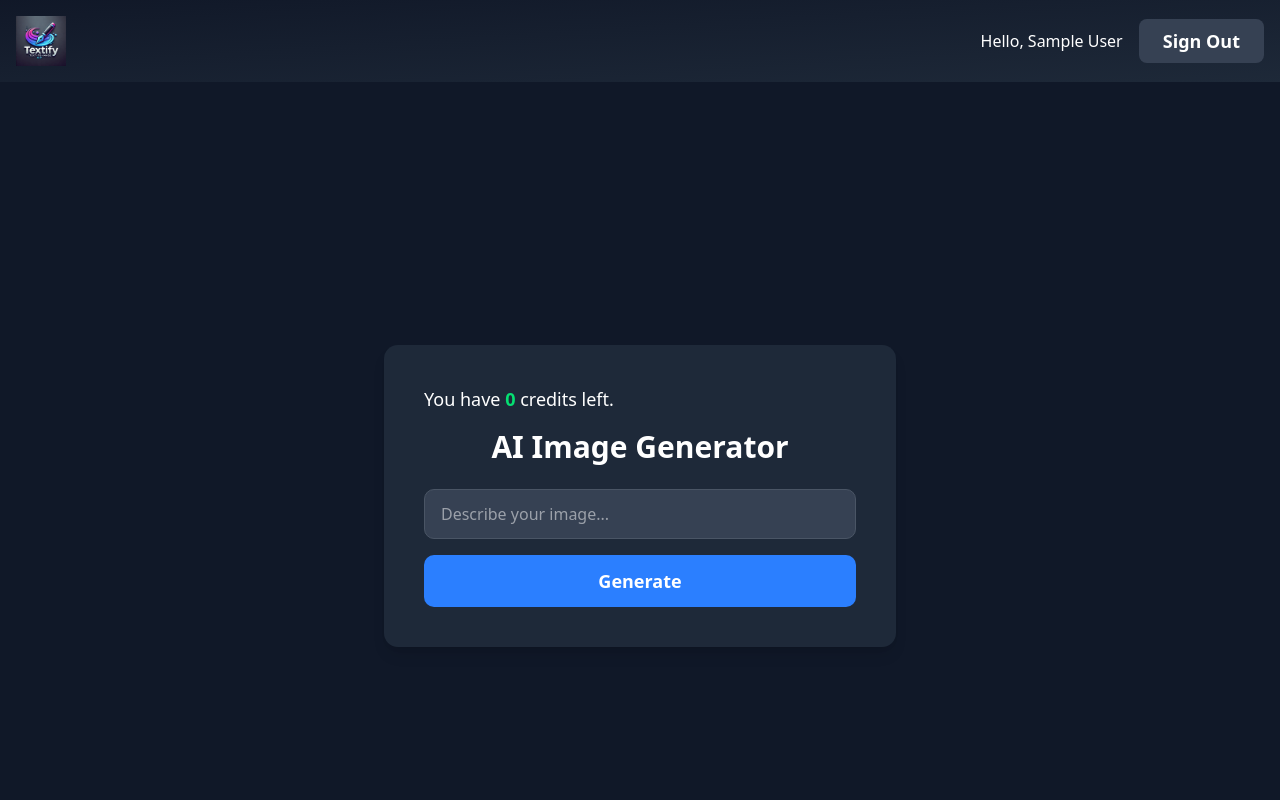
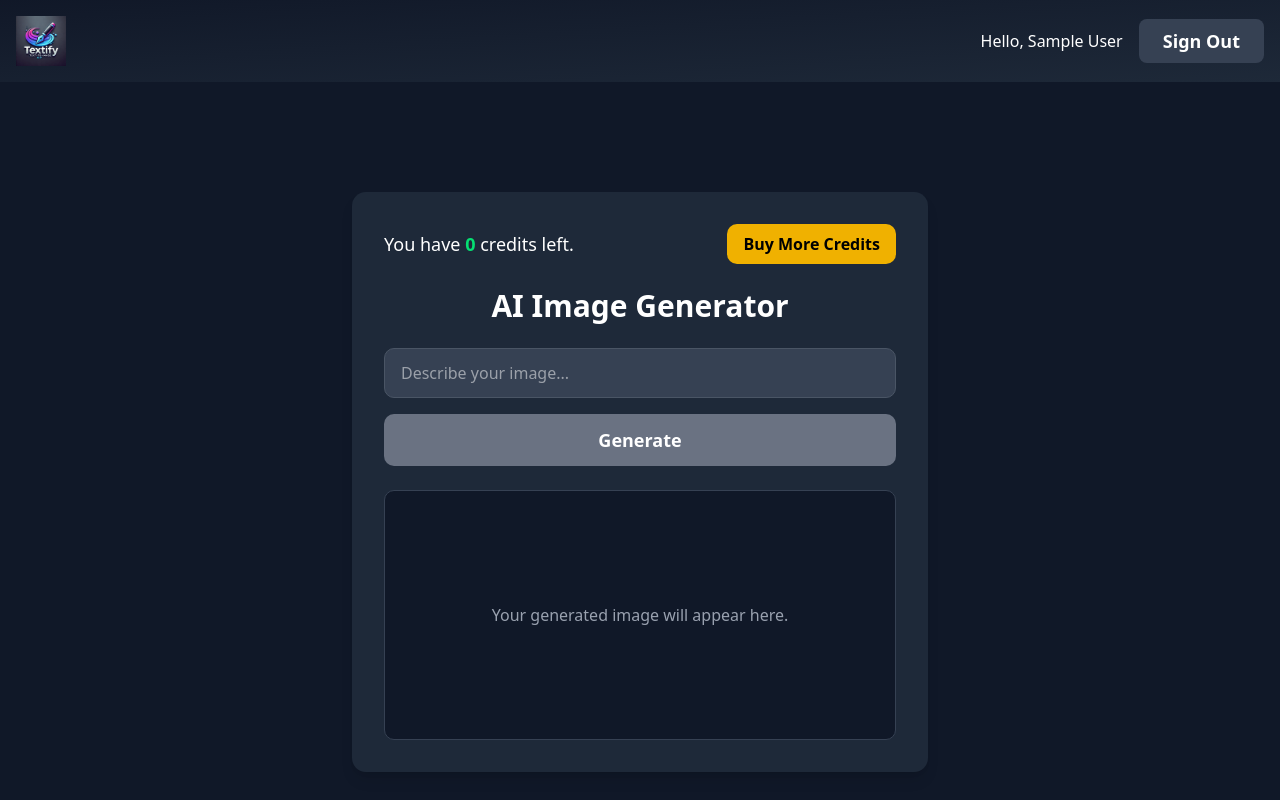
Before and after one commit to UtsavGohel/textify, a Next.js app: page /dashboard in a window 1280 px wide. Shown: the top 800 px of the page. Built offline with nearby package versions, Linux system fonts and the light colour scheme; no server answers; the database is empty; sample sign-in values are in the browser's storage.

Commit message:
feat(generator): implement buy more credits and image download feature

```diff
--- a/src/app/components/ImageGenerator.tsx
+++ b/src/app/components/ImageGenerator.tsx
@@ -5,10 +5,11 @@ import { toast } from "react-hot-toast";
 import { Loader2 } from "lucide-react";
 import { FaDownload } from "react-icons/fa";
 import { useSession } from "next-auth/react";
-// import { useRouter } from "next/navigation";
+import { useRouter } from "next/navigation";
 
 export default function ImageGenerator() {
   const { data: session } = useSession();
+  const router = useRouter();
 
   const [prompt, setPrompt] = useState("");
   const [image, setImage] = useState("");
@@ -25,7 +26,7 @@ export default function ImageGenerator() {
 
   const generateImage = async () => {
     if (credits <= 0) {
-      alert("You have 0 credits left. Purchase more to generate images.");
+      toast.error("You have 0 credits left. Purchase more to generate images.");
       return;
     }
 
@@ -71,23 +72,30 @@ export default function ImageGenerator() {
     link.click();
     document.body.removeChild(link);
 
-    // Clean up the object URL
     URL.revokeObjectURL(blobUrl);
   };
 
   return (
-    <div className="min-h-screen flex flex-col items-center justify-center bg-gray-900 text-white px-6">
-      <div className="bg-gray-800 p-10 rounded-xl shadow-lg w-full max-w-lg mt-7">
-        <p className="text-lg mb-4">
+    <div className="min-h-screen flex flex-col py-2 items-center justify-center bg-gray-900 text-white px-6">
+      <div className="bg-gray-800 p-8 rounded-xl shadow-lg w-full max-w-xl flex flex-col gap-6">
+        {/* Credits & Buy More Button */}
+        <div className="flex justify-between items-center">
+          <p className="text-lg">
             You have <span className="font-bold text-green-400">{credits}</span>{" "}
             credits left.
           </p>
+          <button
+            onClick={() => router.push("/pricing")}
+            className="px-4 py-2 bg-yellow-500 text-black font-semibold rounded-lg hover:bg-yellow-600 transition-all cursor-pointer"
+          >
+            Buy More Credits
+          </button>
+        </div>
 
-        <h2 className="text-3xl font-bold text-center mb-6">
-          AI Image Generator
-        </h2>
+        <h2 className="text-3xl font-bold text-center">AI Image Generator</h2>
+
         {/* Input & Generate Button */}
-        <div className="space-y-4">
+        <div className="flex flex-col gap-4">
           <input
             type="text"
             value={prompt}
@@ -99,7 +107,9 @@ export default function ImageGenerator() {
             onClick={generateImage}
             disabled={loading || credits <= 0}
             className={`w-full px-6 py-3 rounded-lg font-semibold text-lg flex items-center justify-center transition-all ${
-              loading ? "bg-gray-500" : "bg-blue-500 hover:bg-blue-600"
+              loading || credits <= 0
+                ? "bg-gray-500 cursor-not-allowed"
+                : "bg-blue-500 hover:bg-blue-600"
             }`}
           >
             {loading ? (
@@ -109,10 +119,11 @@ export default function ImageGenerator() {
             )}
           </button>
         </div>
-        {/* Image & Download Button */}
-        {image && (
-          <div className="relative mt-6">
-            {/* Download Button (Positioned Correctly) */}
+
+        {/* Image Section */}
+        <div className="flex items-center justify-center border border-gray-700 rounded-lg min-h-[250px] bg-gray-900">
+          {image ? (
+            <div className="relative w-full">
               <button
                 onClick={downloadImage}
                 className="absolute top-3 left-3 bg-white p-2 rounded-full shadow-lg hover:bg-gray-100 transition cursor-pointer"
@@ -121,14 +132,18 @@ export default function ImageGenerator() {
                 <FaDownload className="text-gray-700 text-xl" />
               </button>
 
-            {/* Generated Image */}
               <img
                 src={image}
                 alt="Generated"
-              className="w-full rounded-lg shadow-lg border border-gray-700"
+                className="w-full rounded-lg shadow-lg"
               />
             </div>
+          ) : (
+            <p className="text-gray-400">
+              Your generated image will appear here.
+            </p>
           )}
+        </div>
       </div>
     </div>
   );
```
Lines whose indentation alone changed are shown as unchanged.
